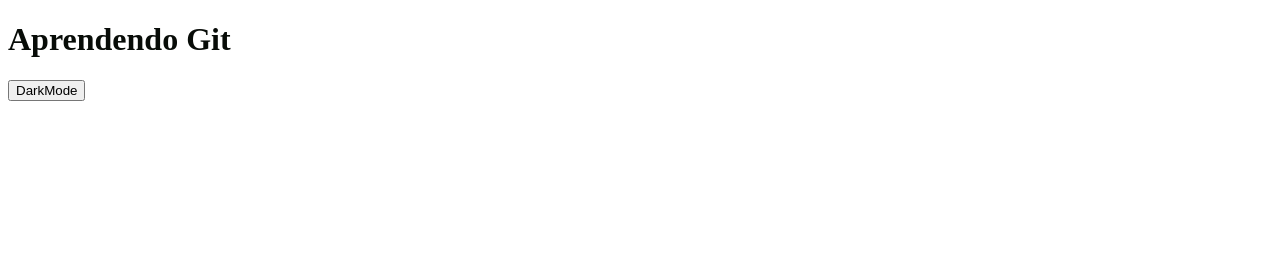
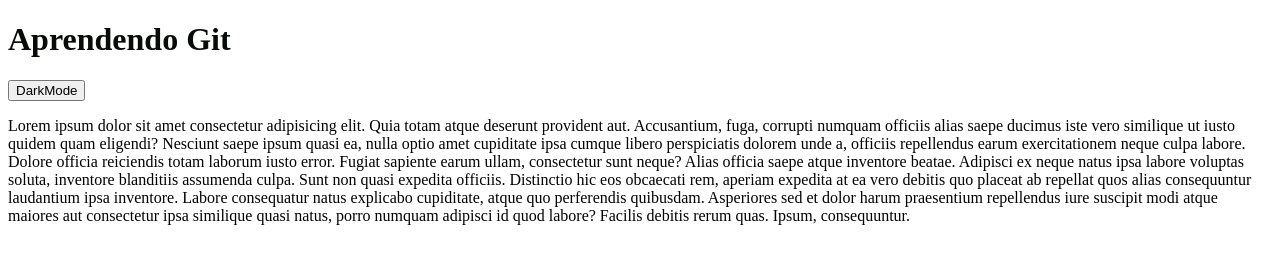
Before and after one commit to RosaBardella/primeiros-passos-Github, a plain HTML site: page teste.html in a window 1280 px wide. Drawn offline with Linux system fonts and the light colour scheme.

Commit message:
Adicionando

```diff
--- a/teste.html
+++ b/teste.html
@@ -8,6 +8,11 @@
 <body>
    <h1 style="color :rgb(8, 12, 8)">Aprendendo Git</h1>
    <button onclick="changeBackgroundColor()">DarkMode</button>
+   <p>Lorem ipsum dolor sit amet consectetur adipisicing elit. Quia totam atque deserunt provident aut. Accusantium, fuga, corrupti numquam officiis alias saepe ducimus iste vero similique ut iusto quidem quam eligendi?
+   Nesciunt saepe ipsum quasi ea, nulla optio amet cupiditate ipsa cumque libero perspiciatis dolorem unde a, officiis repellendus earum exercitationem neque culpa labore. Dolore officia reiciendis totam laborum iusto error.
+   Fugiat sapiente earum ullam, consectetur sunt neque? Alias officia saepe atque inventore beatae. Adipisci ex neque natus ipsa labore voluptas soluta, inventore blanditiis assumenda culpa. Sunt non quasi expedita officiis.
+   Distinctio hic eos obcaecati rem, aperiam expedita at ea vero debitis quo placeat ab repellat quos alias consequuntur laudantium ipsa inventore. Labore consequatur natus explicabo cupiditate, atque quo perferendis quibusdam.
+   Asperiores sed et dolor harum praesentium repellendus iure suscipit modi atque maiores aut consectetur ipsa similique quasi natus, porro numquam adipisci id quod labore? Facilis debitis rerum quas. Ipsum, consequuntur.</p>
 
    <script>
     function changeBackgroundColor () {
```
